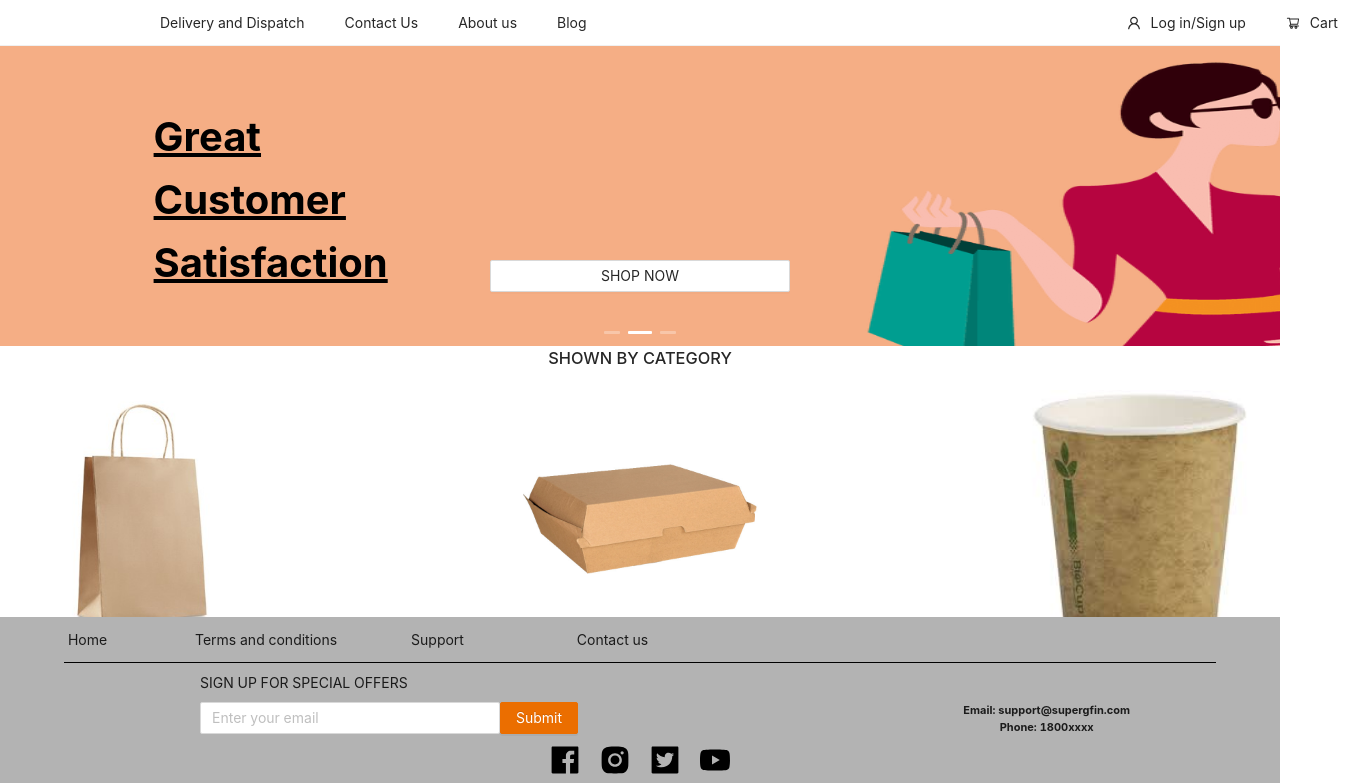
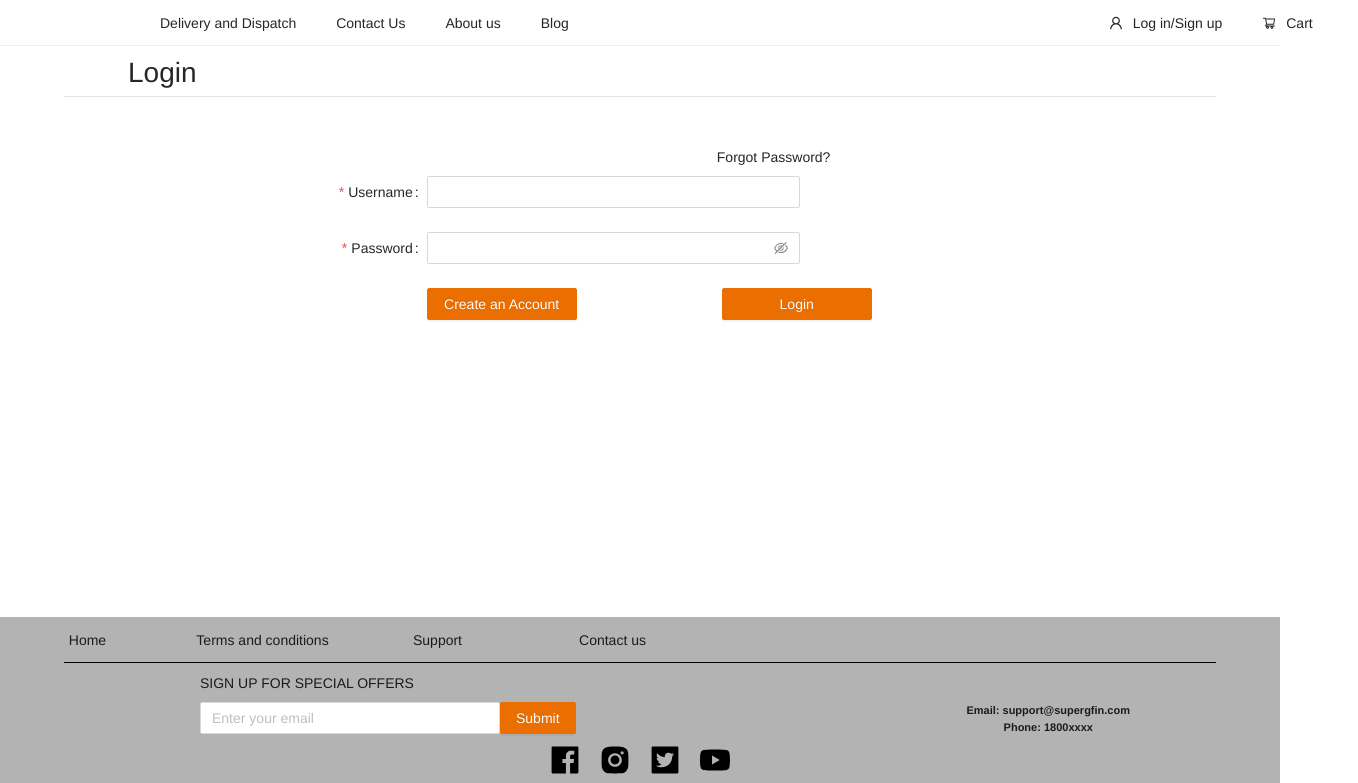
Before and after one commit to TrangNgyn/Superfin, a React (Create React App) app in the folder client/ReactProject/: page / in a window 1280 px wide. Shown: the top 783 px of the page, 1358 px wide, since content can reach past the window. Built offline with nearby package versions, Linux system fonts and the light colour scheme.

Commit message:
Adding Login UI. Added font-family to craco.config.js

```diff
--- a/client/ReactProject/craco.config.js
+++ b/client/ReactProject/craco.config.js
@@ -7,7 +7,7 @@ module.exports = {
       options: {
         lessLoaderOptions: {
           lessOptions: {
-            modifyVars: { '@primary-color': '#EB6E00' },
+            modifyVars: { '@primary-color': '#EB6E00', '@font-family': 'Helvetica Neue' },
             javascriptEnabled: true,
           },
         },
--- a/client/ReactProject/src/App/App.js
+++ b/client/ReactProject/src/App/App.js
@@ -1,6 +1,6 @@
 import './App.less';
 import "../_assets/CSS/style.scss";
-import Homepage from '../Pages/Homepage/Homepage';
+import Login from '../Pages/Login/Login';
 import Navbar from '../SharedComponents/Navbar/Navbar';
 import FooterMain from '../SharedComponents/Footer/FooterMain';
 
@@ -14,8 +14,8 @@ const App = () => (
    </div>
 
    <div className="Website-Body">
-      <Homepage />
-      </div>
+      <Login />
+   </div>
 
  <div className="Website-Footer">
       <FooterMain />
--- a/client/ReactProject/src/Pages/Login/Login.js
+++ b/client/ReactProject/src/Pages/Login/Login.js
@@ -1,3 +1,113 @@
-export default function Login(){
-    return <h1>LOGIN PAGE</h1>
+import { Form, Input, Button } from 'antd';
+import '../../_assets/CSS/pages/Login/Login.css';
+
+
+
+
+//Layout stuff//
+const layout = {
+    labelCol: {
+      span: 8,
+    },
+    wrapperCol: {
+      span: 7,
+    },
+};
+
+const tailLayout = {
+    wrapperCol: {
+      offset: 8,
+      span: 16,
+    },
+};
+
+
+
+
+
+
+const Login = () => {
+
+    const onFinish = values => {
+        console.log('Success:', values);
+    };
+
+    const onFinishFailed = errorInfo => {
+        console.log('Failed:', errorInfo);
+    };
+
+    const navigateForgotPasswordPage = () => {
+
+    }
+
+    const navigateRegisterPage = () => {
+
+    }
+
+    return(
+        <>
+
+            <div style = {{height: "5px"}}/>
+
+            <div id="login-header-title-wrapper">
+                <h1 id="login-header-title">Login</h1>
+            </div>
+
+            <div id="login-devider-1"/>
+
+            <div style = {{position:"relative"}} >
+                <div id="login-forgot-password-button" onClick = {navigateForgotPasswordPage}>Forgot Password?</div>
+            </div>
+
+
+
+
+
+
+
+
+
+
+
+            <Form
+                {...layout}
+                name="basic"
+                initialValues={{
+                    remember: true,
+                }}
+                onFinish={onFinish}
+                onFinishFailed={onFinishFailed}
+            >
+                <Form.Item
+                    label="Username"
+                    name="username"
+                    rules={[{
+                            required: true,
+                            message: 'Please input your username!',
+                    },]}
+                >
+                    <Input />
+                </Form.Item>
+
+                <Form.Item
+                    label="Password"
+                    name="password"
+                    rules={[{
+                        required: true,
+                        message: 'Please input your password!',
+                    },]}
+                >
+                    <Input.Password />
+                </Form.Item >
+
+                <Form.Item {...tailLayout}>
+                    <Button style = {{width:"150px"}} type="primary" onClick={navigateRegisterPage}> Create an Account </Button>
+
+                    <Button style = {{left:"17%", width:"150px"}} type="primary" htmlType="submit"> Login</Button>
+                </Form.Item>
+            </Form>
+        </>
+    );
 }
+
+export default Login;
--- /dev/null
+++ b/client/ReactProject/src/_assets/CSS/pages/Login/Login.css
@@ -0,0 +1,36 @@
+#login-header-title-wrapper {
+    position: relative;
+    height: 45px;
+}
+
+#login-devider-1 {
+    height: 50px;
+}
+
+#login-devider-1::before {
+    content: "";
+    width: 90%;
+    height: 1px;
+    background: #E5E5E5;
+    position: absolute;
+    left: 5%;
+}
+
+
+#login-header-title {
+    position: absolute;
+    left: 10%;
+}
+
+#login-forgot-password-button {
+    position: relative;
+    left: 56%;
+    height: 30px;
+    width: 120px;
+    cursor: pointer;
+    transition-duration: 0.2s;
+}
+
+#login-forgot-password-button:hover {
+    color: #EB6E00;
+}
```
